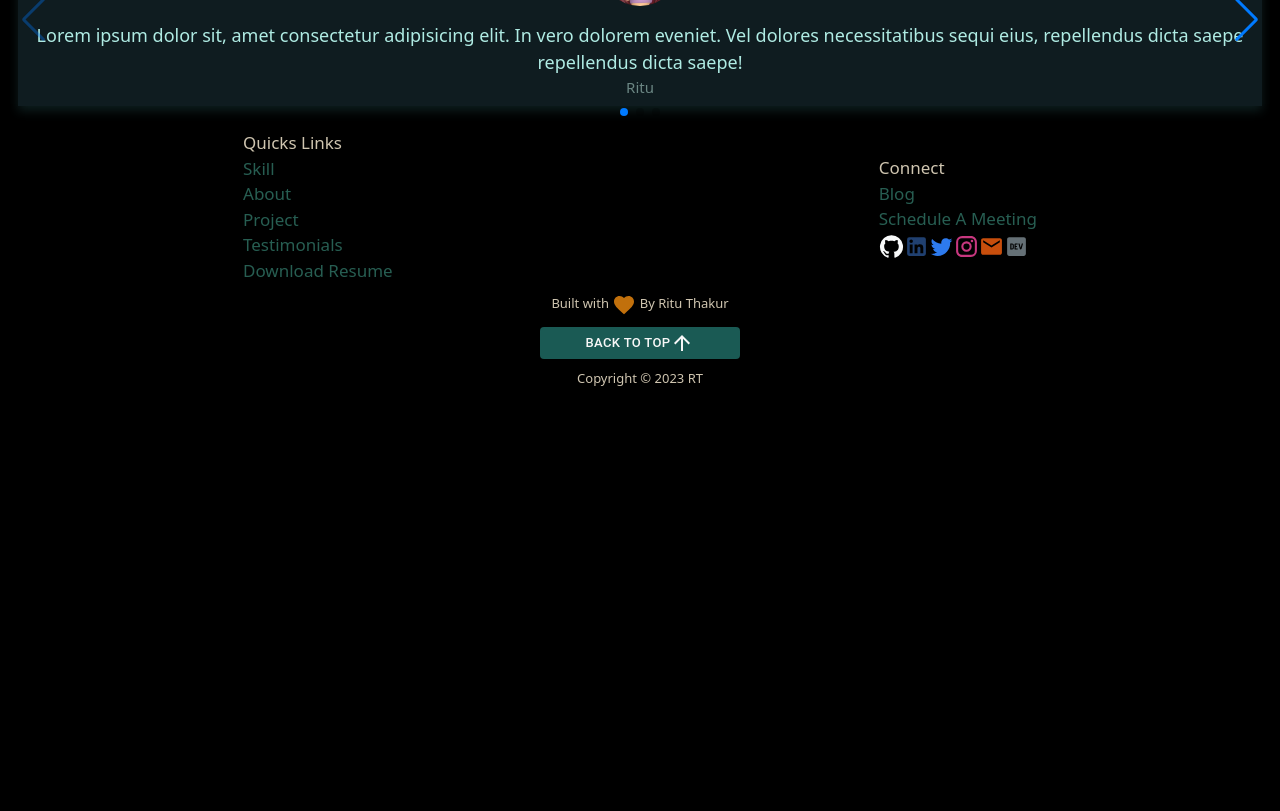
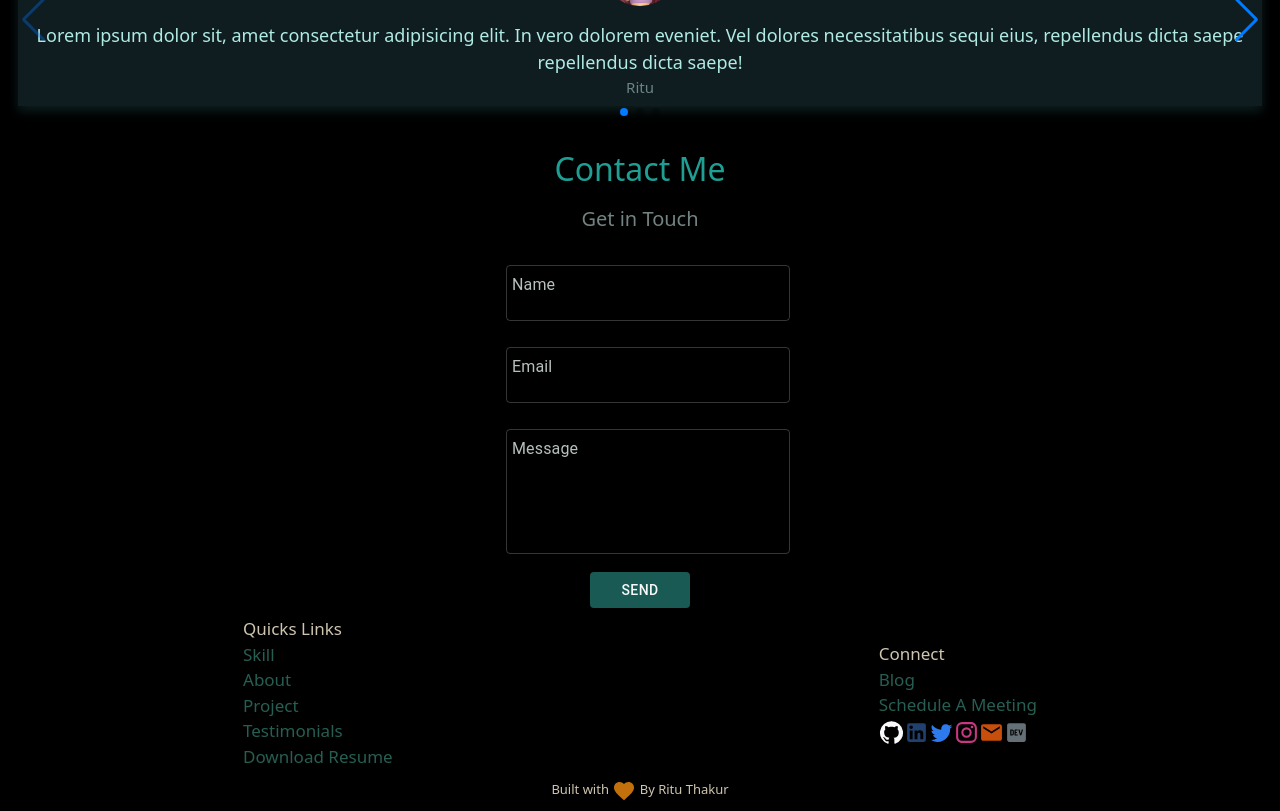
Before and after one commit to Ritu-03Thakur/My_Portfolio, a React (Create React App) app: page / in a window 1280 px wide. Shown: the part 2840-3651 px from the top of the page. Before the commit the page ends 3229 px from the top, so only its background shows below. Built offline with nearby package versions, Linux system fonts and the light colour scheme.

Commit message:
add contact page

```diff
--- a/src/App.scss
+++ b/src/App.scss
@@ -153,7 +153,7 @@ $md-breakpoint: 768px;
   justify-content: center;
   .skill-card{
     background-color: rgba(11, 18, 20, 0.45);
-    box-shadow: 0px 0px 15px rgba(66, 131, 131, 0.25);
+    box-shadow: 3px 3px 20px rgba(166, 219, 219 , 0.25);;
     border-radius: 28px;
      img{
       border-radius: 28px;
@@ -355,6 +355,54 @@ $md-breakpoint: 600px;
 
 
 /******************************************/
+/* Contact Me */
+/******************************************/
+.contact{
+  display: flex;
+  flex-direction: column;
+  justify-content: center;
+  align-items: center;
+   .contact-heading{
+    font-size: 32px;
+    color: #1f9f93;
+    display: flex;
+    justify-content: center;
+    padding: 20px 0 10px 0;
+
+  }
+  .contact-title{
+    font-size: 20px;
+    color: #728381;
+    display: flex;
+    justify-content: center;
+    padding: 0px 0 10px 0;
+  }
+  .contact-input{
+    display: flex;
+    gap: 10px;
+    padding: 8px;
+    flex-direction: column;
+    justify-content: center;
+
+    width: 300px;
+    .contact-input{
+      color: wheat;
+      fieldset{
+
+        border-color: rgba(233 ,228 ,228 ,0.23);
+      }
+      label{
+        color: #b7c0bf;
+      }
+    }
+    .btn{
+    display: flex;
+    margin: auto;
+    }
+  }
+}
+
+/******************************************/
 /* Footer */
 /******************************************/
 .footer{
--- a/src/components/Contact.jsx
+++ b/src/components/Contact.jsx
@@ -1,9 +1,54 @@
+
+import {  Button, TextField } from '@mui/material'
+// import {GitHub , LinkedIn ,  Twitter}  from "@mui/icons-material";
+
 import React from 'react'
 
 const Contact = () => {
   return (
     <div className = "contact" id='contact'>
-      contact
+     <h1 className="contact-heading">Contact Me</h1>
+     <h3 className="contact-title">Get in Touch </h3>
+     {/* <div className='social-icons'>
+     <a className="link" href="https://github.com/Ritu-03Thakur">
+                <GitHub sx={{ fontSize: "25px" , color : "#f8f9fa" }} />
+              </a>
+
+              <a className="link" href="https://www.linkedin.com/in/ritu-thakur-6903b8259">
+                <LinkedIn sx={{ fontSize: "25px" , color : "#204070" }} />
+              </a>
+              <a className="link" href="https://www.twitter.com/Ritu_03Thakur">
+                <Twitter sx={{ fontSize: "25px" , color : "#2d7aee"}} />
+              </a>
+
+     </div> */}
+
+     <div  className='contact-input'>
+     <TextField
+          id="outlined-multiline-flexible"
+          label="Name"
+          multiline
+          maxRows={4}
+          className='contact-input'
+        />
+     <TextField
+          id="outlined-multiline-flexible"
+          label="Email"
+          multiline
+          maxRows={4}
+          className='contact-input'
+        />
+      <TextField
+          id="outlined-multiline-static"
+          label="Message"
+          multiline
+          rows={4}
+          className='contact-input'
+        />
+        <Button className='btn' size="medium" variant="contained" style={{backgroundColor : "rgb(26 90 84)"  ,  color: "#f7f7f7" , width:"100px"}}>
+           Send
+          </Button>
+     </div>
     </div>
   )
 }
--- a/src/components/Home.jsx
+++ b/src/components/Home.jsx
@@ -4,6 +4,7 @@ import Skill from "./Skill";
 import Project from "./Project";
 import Testimonials from "./Testimonials";
 import HeroSection from "./HeroSection";
+import Contact from "./Contact"
 
 
 function Home() {
@@ -14,6 +15,7 @@ function Home() {
       <Skill />
       <Project />
       <Testimonials />
+      <Contact />
    </>
 
 
```
